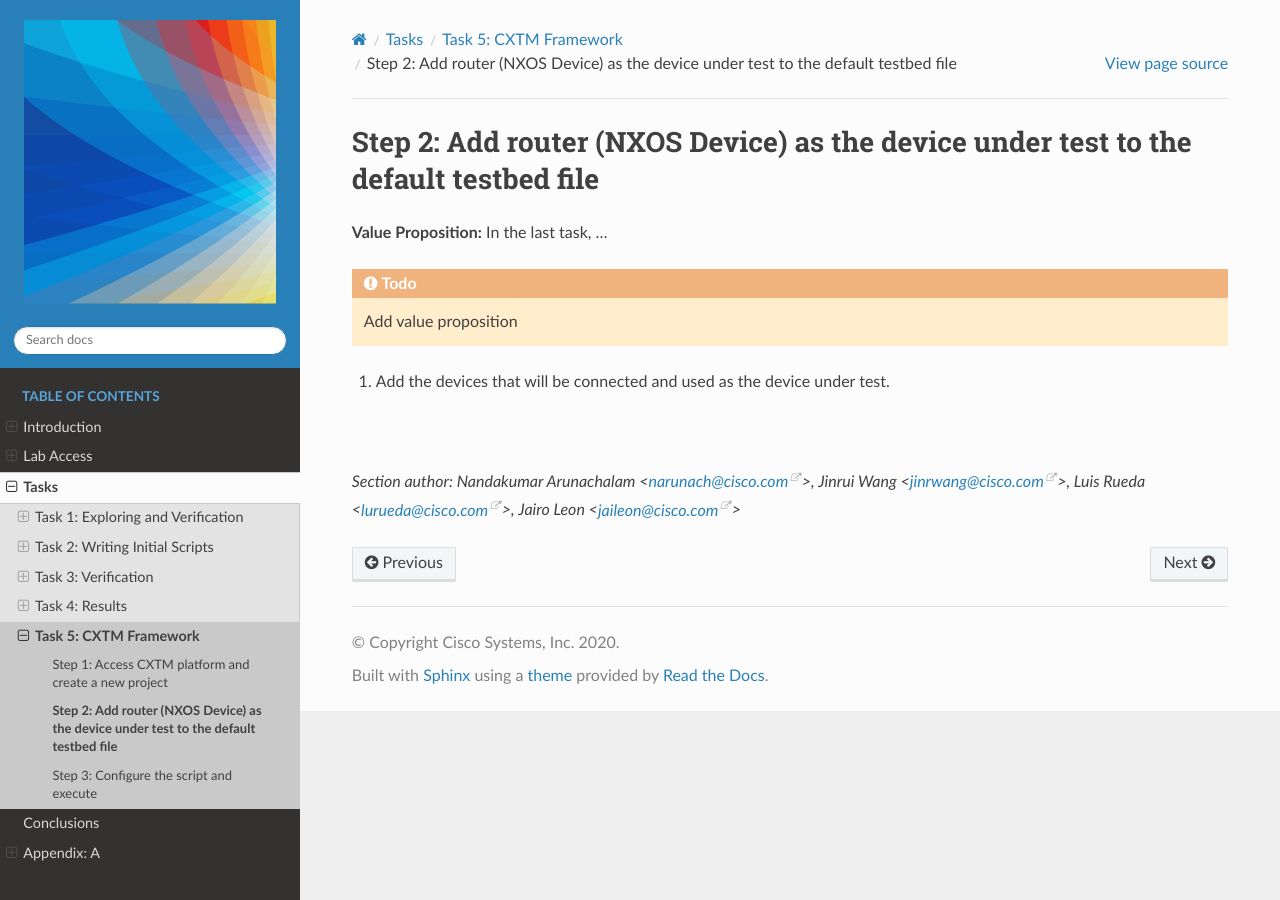
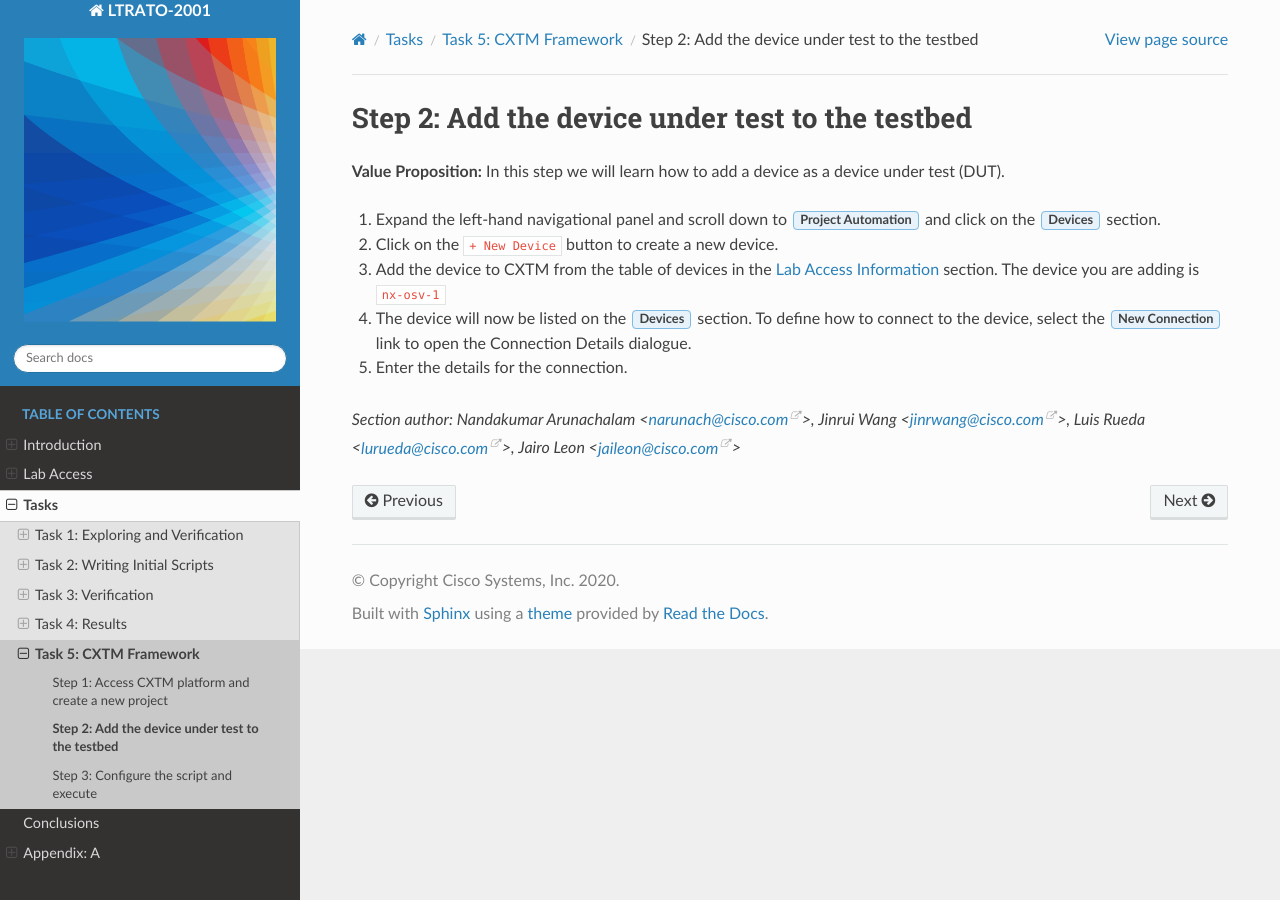
Before and after one commit to CiscoLives/LTRATO-2001, a Sphinx documentation site: the page built from docs/tasks/task5/step2.rst, in a window 1280 px wide. Built offline with Sphinx 7.4.7 and the Read the Docs theme 2.0.0, drawn with Linux system fonts in a browser that asks for light colours; cross-references to code outside the pages are shown as plain code.

Commit message:
Update task5 step2

```diff
--- a/docs/tasks/task5/step1.rst
+++ b/docs/tasks/task5/step1.rst
@@ -1,9 +1,7 @@
 Step 1: Access CXTM platform and create a new project
 #####################################################
 
-**Value Proposition:** In this last task we will use CXTM platform to simplify the process of creating test cases.
-
-.. todo:: Add a value proposition of the task
+**Value Proposition:** In this task we will learn how to access CXTM platform, and create a new project.
 
 
 #. Open a Chrome browser and access the `CXTM platform <https://198.18.134.19>`__ using the following credentials:
--- a/docs/tasks/task5/step2.rst
+++ b/docs/tasks/task5/step2.rst
@@ -1,15 +1,18 @@
-Step 2: Add router (NXOS Device) as the device under test to the default testbed file
-#####################################################################################
+Step 2: Add the device under test to the testbed
+################################################
 
-**Value Proposition:** In the last task, ...
-
-.. todo::
-    Add value proposition
+**Value Proposition:** In this step we will learn how to add a device as a device under test (DUT).
 
 
-#. Add the devices that will be connected and used as the device under test.
+#. Expand the left-hand navigational panel and scroll down to :guilabel:`Project Automation` and click on the :guilabel:`Devices` section.
+
+#. Click on the :guilable:`+ New Device` button to create a new device.
+
+#. Add the device to CXTM from the table of devices in the :ref:`Lab Access Information <Lab Access Information>` section. The device you are adding is ``nx-osv-1``
+
+#. The device will now be listed on the :guilabel:`Devices` section. To define how to connect to the device, select the :guilabel:`New Connection` link to open the Connection Details dialogue.
+
+#. Enter the details for the connection.
 
 
-|
-
 .. sectionauthor:: Nandakumar Arunachalam <narunach@cisco.com>, Jinrui Wang <jinrwang@cisco.com>, Luis Rueda <lurueda@cisco.com>, Jairo Leon <jaileon@cisco.com>
```
